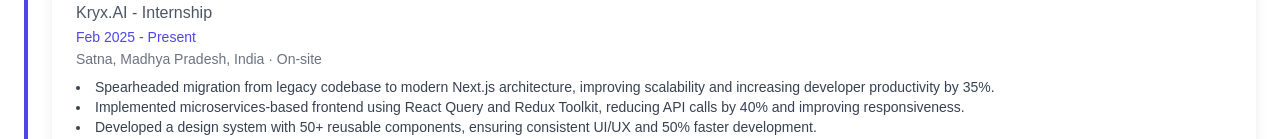
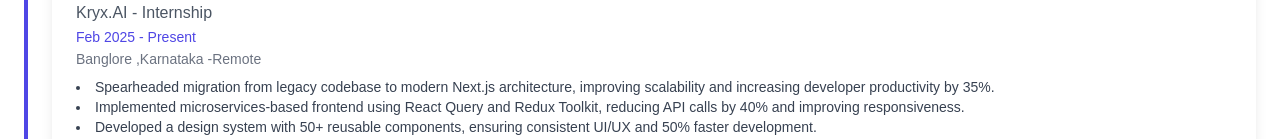
Before and after one commit to TammyAlok2/Alok_Portfolio, a Next.js app: page /experience in a window 1280 px wide. Shown: the part 211-350 px from the top of the page. Built offline with nearby package versions, Linux system fonts and the light colour scheme.

Commit message:
added experience section

```diff
--- a/src/data/experienceSectionData.js
+++ b/src/data/experienceSectionData.js
@@ -7,7 +7,7 @@ export const experiences = [
     title: "Full Stack Developer",
     company: "Kryx.AI - Internship",
     years: "Feb 2025 - Present",
-    location: "Satna, Madhya Pradesh, India · On-site",
+    location: "Banglore ,Karnataka -Remote ",
     icon: <FaLaptopCode size={20} />, // Icon for developer role
     details: [
       "Spearheaded migration from legacy codebase to modern Next.js architecture, improving scalability and increasing developer productivity by 35%.",
```
